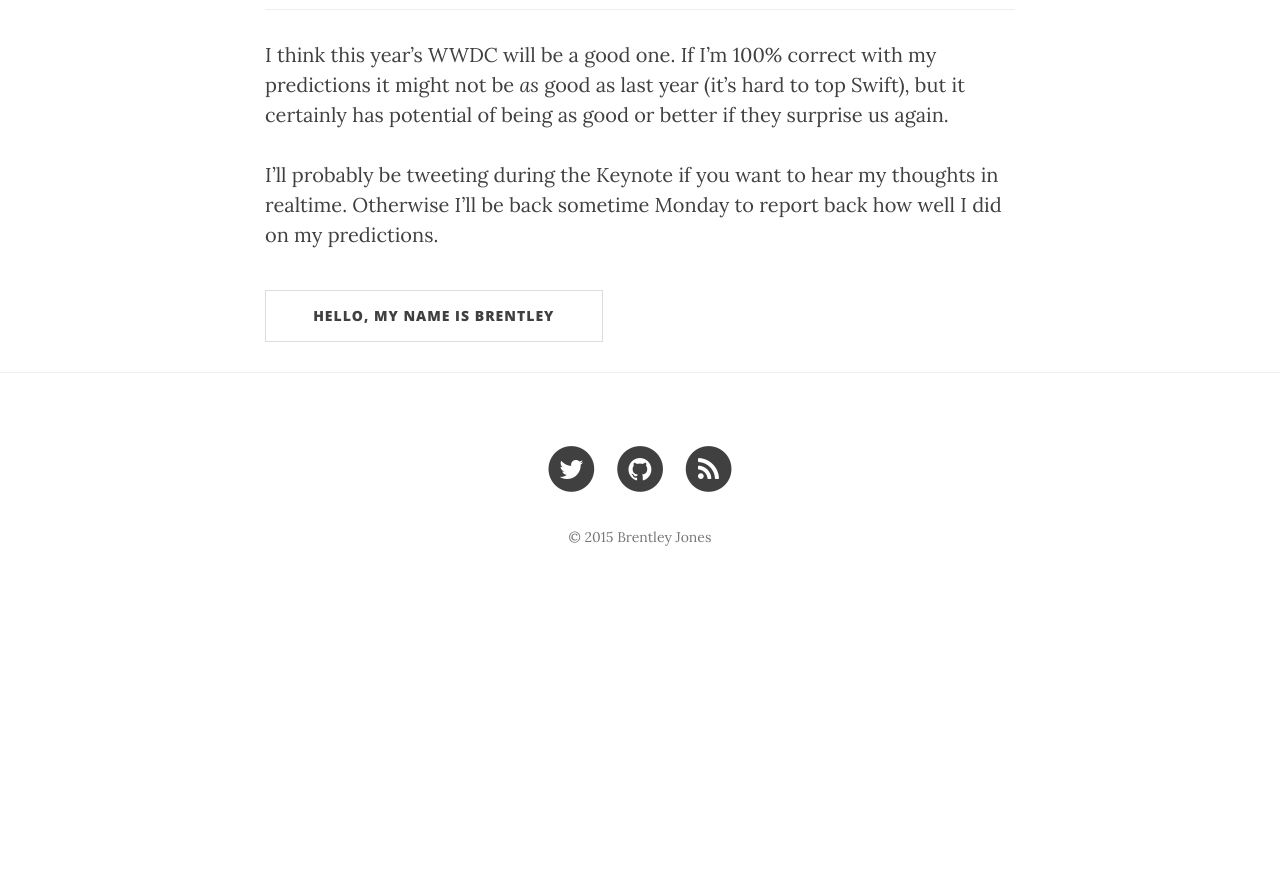
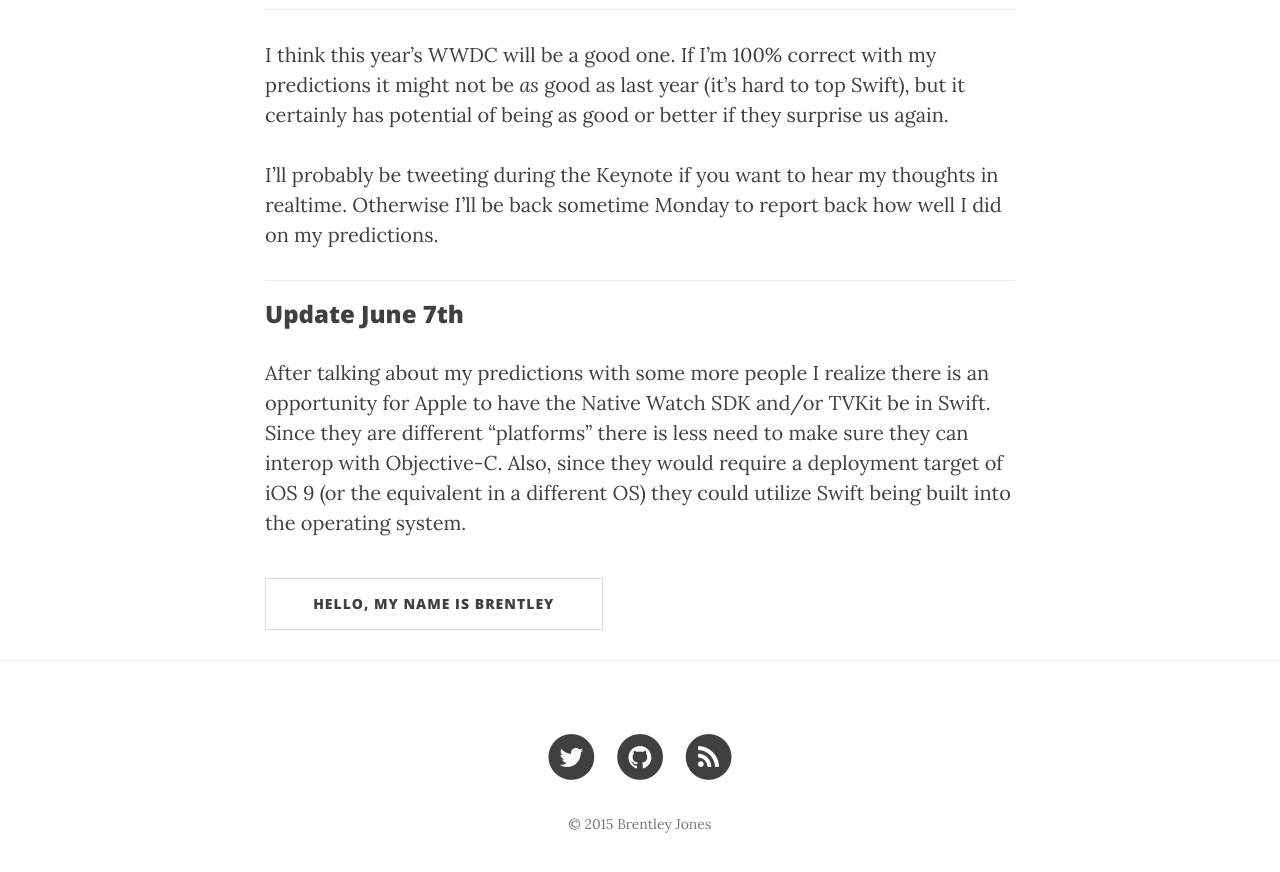
Before and after one commit to BrentleyJones/brentleyjones.github.io, a Jekyll site: the page built from _posts/2015-06-05-wwdc-2015-predictions.md, in a window 1280 px wide and 900 px high, scrolled down 5904 px. Shown: the top 872 px of the window. Built offline with Jekyll 4.4.1, drawn with Linux system fonts in a browser that asks for light colours; nearby versions of some CDN libraries; emoji names are drawn with the system emoji font; Markdown is read by kramdown in place of the engine named in the settings; comment, search, counter and statistics services are not loaded; before the commit the page ends 6517 px from its top, so only the background shows below that; some of the changed text lies outside the part shown.

Commit message:
Update post

```diff
--- a/_posts/2015-06-05-wwdc-2015-predictions.md
+++ b/_posts/2015-06-05-wwdc-2015-predictions.md
@@ -103,3 +103,9 @@
 I think this year’s WWDC will be a good one. If I’m 100% correct with my predictions it might not be *as* good as last year (it’s hard to top Swift), but it certainly has potential of being as good or better if they surprise us again.
 
 I’ll probably be tweeting during the Keynote if you want to hear my thoughts in realtime. Otherwise I’ll be back sometime Monday to report back how well I did on my predictions.
+
+----
+
+### Update June 7th
+
+After talking about my predictions with some more people I realize there is an opportunity for Apple to have the Native Watch SDK and/or TVKit be in Swift. Since they are different “platforms” there is less need to make sure they can interop with Objective-C. Also, since they would require a deployment target of iOS 9 (or the equivalent in a different OS) they could utilize Swift being built into the operating system.
```
